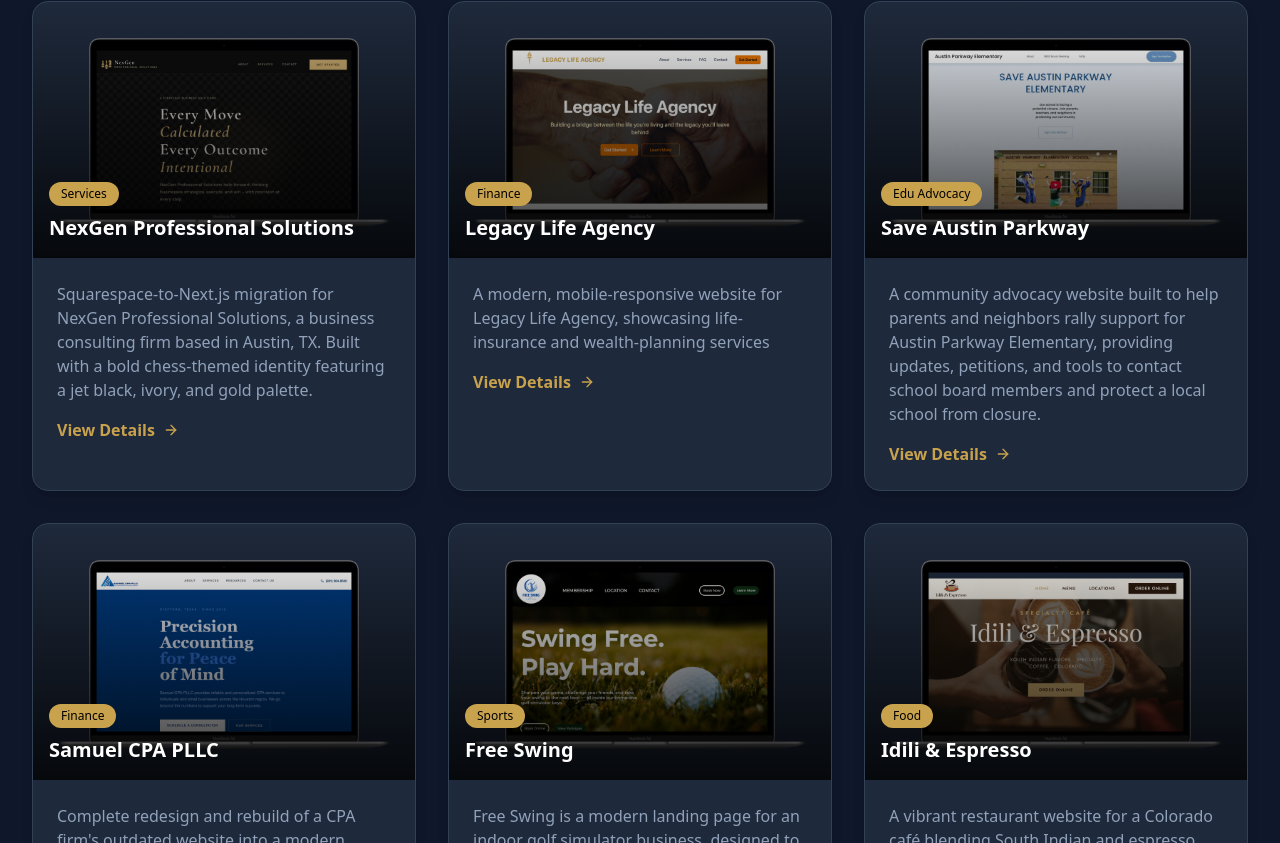
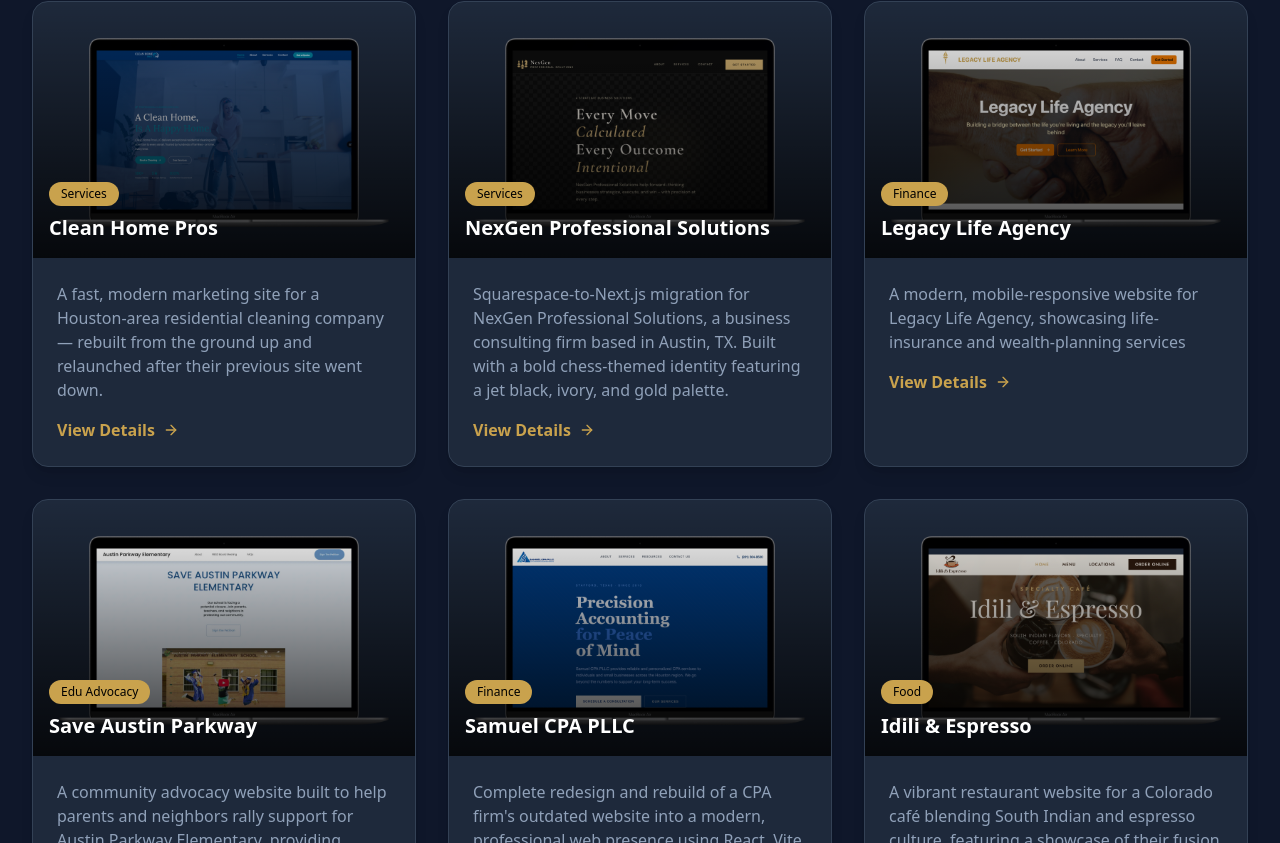
Before and after one commit to rmathew21/roboWebSolutions, a React (Vite) app: page / in a window 1280 px wide. Shown: the part 1777-2620 px from the top of the page. Built offline with nearby package versions, Linux system fonts and the light colour scheme.

Commit message:
feat: added new project, Clean Home Pros

```diff
--- a/src/components/Projects.jsx
+++ b/src/components/Projects.jsx
@@ -11,6 +11,7 @@
 import msacpaMockup from "../assets/msacpaMockup.png";
 import msacpaMockup2 from "../assets/msacpaMockup2.png";
 import idiliEspressoMockup from "../assets/idiliEspressoMockup.png"
+import cleanHomeProsMockup from '../assets/cleanHomeProsMockup.png';
 //Mockup color in Shot.so use #1E293B
 
 export function Projects() {
@@ -20,6 +21,35 @@
   const projects = [
     {
       id: 1,
+      title: "Clean Home Pros",
+      category: "Services",
+      image: cleanHomeProsMockup,
+      description:
+        "A fast, modern marketing site for a Houston-area residential cleaning company — rebuilt from the ground up and relaunched after their previous site went down.",
+      fullDescription:
+        "Clean Home Pros LLC is a residential cleaning business serving the greater Houston area. The owner had an existing website that stopped functioning and had to be taken offline, leaving the business without a web presence. I designed and built a brand-new four-page marketing site from scratch using Next.js, Tailwind CSS, and TypeScript, deployed on Vercel. The site pairs a clean, trustworthy visual identity with the essentials a local service business needs to convert visitors: clear service offerings, a strong above-the-fold value proposition, and a friction-free way to request a quote. A multi-step contact wizard walks prospective customers through their cleaning needs one question at a time, making it easier to submit a complete, useful inquiry than a single long form would. The result is a quick, responsive, mobile-first site that gets the business back in front of local customers and ready to book work.",
+      technologies: [
+        "Next.js",
+        "React",
+        "Tailwind CSS",
+        "Vercel",
+        "Formspree",
+      ],
+      //   results: [
+      //     "150% increase in online reservations",
+      //     "85% mobile user engagement",
+      //     "Reduced phone inquiries by 40%",
+      //   ],
+      challenge:
+        "The client had already lost their web presence — the old site was broken and pulled down, so there was no functioning reference to restore or migrate from. I needed to rebuild the business's entire online front door from a blank slate: establishing a coherent brand look, structuring the content so a homeowner could understand the services and request a quote in seconds, and doing it on a foundation that wouldn't break down the way the previous site had. On top of that, the lead-capture experience had to feel approachable rather than like filling out paperwork, since a clunky contact form is exactly where local service businesses lose customers.",
+      solution:
+        "I built the site on Next.js with Tailwind CSS and TypeScript, giving it a fast, maintainable, type-safe foundation and deploying it on Vercel for reliable hosting and instant updates. I produced and processed the brand assets, designed a clean four-page layout optimized for mobile, and implemented a guided multi-step contact wizard that breaks the quote request into simple, low-pressure steps. The outcome is a modern, responsive site that loads quickly, reflects the business's professionalism, and turns visitors into leads — relaunching Clean Home Pros online with a presence built to last.",
+      liveUrl: "https://clean-home-pros.vercel.app/",
+      liveLabel: "Visit Live Site",
+      githubUrl: "https://github.com/rmathew21/clean-home-pros",
+    },
+    {
+      id: 2,
       title: "NexGen Professional Solutions",
       category: "Services",
       image: nexGenMockup2,
@@ -48,7 +78,7 @@
       githubUrl: "https://github.com/rmathew21/nex-gen",
     },
     {
-      id: 2,
+      id: 3,
       title: "Legacy Life Agency",
       category: "Finance",
       image: legacyMockUp,
@@ -77,7 +107,7 @@
       githubUrl: "https://github.com/rmathew21/legacy-life-agency",
     },
     {
-      id: 3,
+      id: 4,
       title: "Save Austin Parkway",
       category: "Edu Advocacy",
       image: saveApeImg2,
@@ -105,7 +135,7 @@
     },
 
     {
-      id: 4,
+      id: 5,
       title: "Samuel CPA PLLC",
       category: "Finance",
       image: msacpaMockup2,
@@ -135,33 +165,6 @@
     },
     {
       id: 5,
-      title: "Free Swing",
-      category: "Sports",
-      image: freeSwingMockup,
-      description:
-        "Free Swing is a modern landing page for an indoor golf simulator business, designed to showcase memberships, booking options, and immersive simulator features while providing a clean, mobile-responsive user experience.",
-      fullDescription:
-        "Free Swing is a promotional website built for an indoor golf simulator startup offering immersive simulator bays where golfers can practice, compete with friends, and improve their swing using advanced tracking technology. The goal was to create a clean, conversion-focused landing page that clearly communicates membership options, pricing tiers, and booking details while establishing a strong, modern brand presence for a new local business preparing to open in Missouri City.",
-      technologies: [
-        "Webflow",
-        "HTML5/CSS3",
-        "Image Optimization",
-        "SEO Optimization",
-      ],
-      // results: [
-      //   "300% increase in online visibility",
-      //   "Virtual consultations fully booked",
-      //   "60% of visitors explore 5+ pages",
-      // ],
-      challenge:
-        "Free Swing was a new business without an online presence, needing a professional website to explain simulator technology, pricing, and booking options before launch.",
-      solution:
-        "Built a fast, mobile-responsive landing page with clear membership tiers, strong CTAs, and modern branding to help attract early customers and establish credibility.",
-      liveUrl: "https://freeswing.app/",
-      liveLabel: "Visit Live Site",
-    },
-    {
-      id: 6,
       title: "Idili & Espresso",
       category: "Food",
       image: idiliEspressoMockup,
@@ -189,6 +192,34 @@
       liveLabel: "Visit Live Site",
       githubUrl: "https://github.com/rmathew21/idili-espresso",
     },
+    {
+      id: 6,
+      title: "Free Swing",
+      category: "Sports",
+      image: freeSwingMockup,
+      description:
+        "Free Swing is a modern landing page for an indoor golf simulator business, designed to showcase memberships, booking options, and immersive simulator features while providing a clean, mobile-responsive user experience.",
+      fullDescription:
+        "Free Swing is a promotional website built for an indoor golf simulator startup offering immersive simulator bays where golfers can practice, compete with friends, and improve their swing using advanced tracking technology. The goal was to create a clean, conversion-focused landing page that clearly communicates membership options, pricing tiers, and booking details while establishing a strong, modern brand presence for a new local business preparing to open in Missouri City.",
+      technologies: [
+        "Webflow",
+        "HTML5/CSS3",
+        "Image Optimization",
+        "SEO Optimization",
+      ],
+      // results: [
+      //   "300% increase in online visibility",
+      //   "Virtual consultations fully booked",
+      //   "60% of visitors explore 5+ pages",
+      // ],
+      challenge:
+        "Free Swing was a new business without an online presence, needing a professional website to explain simulator technology, pricing, and booking options before launch.",
+      solution:
+        "Built a fast, mobile-responsive landing page with clear membership tiers, strong CTAs, and modern branding to help attract early customers and establish credibility.",
+      liveUrl: "https://freeswing.app/",
+      liveLabel: "Visit Live Site",
+    },
+
     // {
     //   id: 6,
     //   title: "Sweets N' Treats",
--- a/src/pages/AllProjects.jsx
+++ b/src/pages/AllProjects.jsx
@@ -12,10 +12,40 @@
 import msacpaMockup2 from "../assets/msacpaMockup2.png";
 import palmIndiaMockup from "../assets/palmIndiaMockup.png";
 import idiliEspressoMockup from '../assets/idiliEspressoMockup.png';
+import cleanHomeProsMockup from '../assets/cleanHomeProsMockup.png';
 
 const ALL_PROJECTS = [
   {
     id: 1,
+    title: "Clean Home Pros",
+    category: "Services",
+    image: cleanHomeProsMockup,
+    description:
+      "A fast, modern marketing site for a Houston-area residential cleaning company — rebuilt from the ground up and relaunched after their previous site went down.",
+    fullDescription:
+      "Clean Home Pros LLC is a residential cleaning business serving the greater Houston area. The owner had an existing website that stopped functioning and had to be taken offline, leaving the business without a web presence. I designed and built a brand-new four-page marketing site from scratch using Next.js, Tailwind CSS, and TypeScript, deployed on Vercel. The site pairs a clean, trustworthy visual identity with the essentials a local service business needs to convert visitors: clear service offerings, a strong above-the-fold value proposition, and a friction-free way to request a quote. A multi-step contact wizard walks prospective customers through their cleaning needs one question at a time, making it easier to submit a complete, useful inquiry than a single long form would. The result is a quick, responsive, mobile-first site that gets the business back in front of local customers and ready to book work.",
+    technologies: [
+      "Next.js",
+      "React",
+      "Tailwind CSS",
+      "Vercel",
+      "Formspree",
+    ],
+    //   results: [
+    //     "150% increase in online reservations",
+    //     "85% mobile user engagement",
+    //     "Reduced phone inquiries by 40%",
+    //   ],
+    challenge:
+      "The client had already lost their web presence — the old site was broken and pulled down, so there was no functioning reference to restore or migrate from. I needed to rebuild the business's entire online front door from a blank slate: establishing a coherent brand look, structuring the content so a homeowner could understand the services and request a quote in seconds, and doing it on a foundation that wouldn't break down the way the previous site had. On top of that, the lead-capture experience had to feel approachable rather than like filling out paperwork, since a clunky contact form is exactly where local service businesses lose customers.",
+    solution:
+      "I built the site on Next.js with Tailwind CSS and TypeScript, giving it a fast, maintainable, type-safe foundation and deploying it on Vercel for reliable hosting and instant updates. I produced and processed the brand assets, designed a clean four-page layout optimized for mobile, and implemented a guided multi-step contact wizard that breaks the quote request into simple, low-pressure steps. The outcome is a modern, responsive site that loads quickly, reflects the business's professionalism, and turns visitors into leads — relaunching Clean Home Pros online with a presence built to last.",
+    liveUrl: "https://clean-home-pros.vercel.app/",
+    liveLabel: "Visit Live Site",
+    githubUrl: "https://github.com/rmathew21/clean-home-pros",
+  },
+  {
+    id: 2,
     title: "NexGen Professional Solutions",
     category: "Services",
     image: nexGenMockup2,
@@ -44,7 +74,7 @@
     githubUrl: "https://github.com/rmathew21/nex-gen",
   },
   {
-    id: 2,
+    id: 3,
     title: "Legacy Life Agency",
     category: "Finance",
     image: legacyMockUp,
@@ -73,7 +103,7 @@
     githubUrl: "https://github.com/rmathew21/legacy-life-agency",
   },
   {
-    id: 3,
+    id: 4,
     title: "Save Austin Parkway",
     category: "Edu Advocacy",
     image: saveApeImg2,
@@ -101,7 +131,7 @@
   },
 
   {
-    id: 4,
+    id: 5,
     title: "Samuel CPA PLLC",
     category: "Finance",
     image: msacpaMockup2,
@@ -130,7 +160,7 @@
     githubUrl: "https://github.com/rmathew21/msacpas",
   },
   {
-    id: 5,
+    id: 6,
     title: "Free Swing",
     category: "Sports",
     image: freeSwingMockup,
@@ -157,7 +187,7 @@
     liveLabel: "Visit Live Site",
   },
   {
-    id: 6,
+    id: 7,
     title: "Idili & Espresso",
     category: "Food",
     image: idiliEspressoMockup,
@@ -186,7 +216,7 @@
     githubUrl: "https://github.com/rmathew21/idili-espresso",
   },
   {
-    id: 7,
+    id: 8,
     title: "NexGen Professional Solutions",
     category: "Services",
     image: nexGenMockup,
@@ -214,7 +244,7 @@
     liveLabel: "Visit Live Site",
   },
   {
-    id: 8,
+    id: 9,
     title: "Palm India Restaurant",
     category: "Food",
     image: palmIndiaMockup,
@@ -243,7 +273,7 @@
     githubUrl: "https://github.com/rmathew21/restaurantPalmIndia",
   },
   {
-    id: 9,
+    id: 10,
     title: "Sweets N' Treats",
     category: "Food",
     image: sweetTreatMockup,
```
Also changed, not shown: src/assets/cleanHomeProsMockup.png (added).
